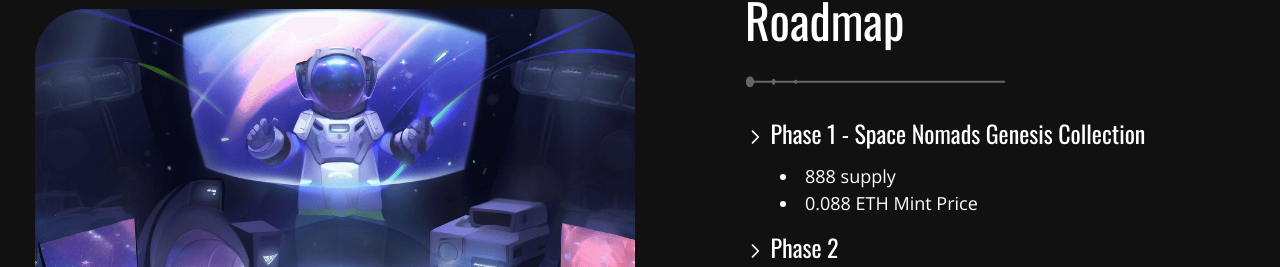
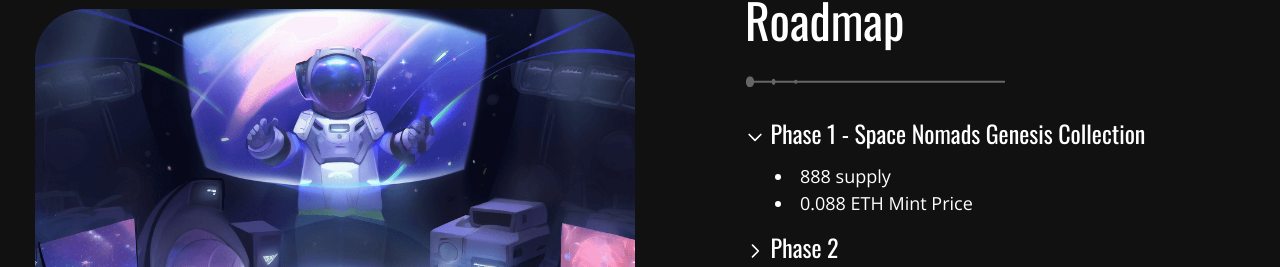
Before and after one commit to lteh0002/nomadlabs-mintsite, a SvelteKit app: page / in a window 1280 px wide. Shown: the part 2075-2342 px from the top of the page. Built offline with nearby package versions, Linux system fonts and the light colour scheme.

Commit message:
Fix accordion arrow  showing when nav is showing

```diff
--- a/src/routes/+layout.js
+++ b/src/routes/+layout.js
@@ -1 +1 @@
-export const prerender = false;
+export const prerender = true;
--- a/src/routes/+page.svelte
+++ b/src/routes/+page.svelte
@@ -13,7 +13,7 @@
 
 <div>
   <div>
-    <div id="landingpage" class="flex flex-col justify-between sticky">
+    <div id="landingpage" class="flex flex-col justify-between sticky z-50">
       <Header />
       <div class="flex flex-col items-center justify-center flex-1 gap-[48px]">
         <img class="w-[200px] h-[48px] sm:w-[362px] sm:h-[88px]" src="nl-fulllogo.png" alt="background" draggable="false" />
@@ -46,7 +46,7 @@
       </div>
     </div>
     <GenesisCollection />
-    <Roadmap />
+    <Roadmap class="z-10" />
     <Utility />
     <Explore />
     <Contact />
--- a/src/routes/GenesisCollection.svelte
+++ b/src/routes/GenesisCollection.svelte
@@ -20,7 +20,7 @@
 
       <div class="mt-[40px] flex flex-col items-center">
         <h1 class="asset-title sm:text-[18px] text-[14px]">Discover the Genesis Collection</h1>
-        <div class="lg:grid lg:grid-cols-3 lg:gap-[80px] lg:min-w-[1210px] mt-[45px] flex flex-col justify-center gap-[40px]">
+        <div class="lg:grid lg:grid-cols-3 lg:gap-[80px] lg:min-w-[1210px] mt-[45px] flex flex-col justify-center items-center gap-[40px] nft-row">
           <img class="max-w-[350px] max-h-[450px]" src="/nomadnft1.png" alt="nft1">
           <img class="max-w-[350px] max-h-[450px]" src="/nomadnft2.png" alt="nft2">
           <img class="max-w-[350px] max-h-[450px]" src="/nomadnft3.jpeg" alt="nft3">
@@ -44,4 +44,11 @@
     font-family: "Open Sans", sans-serif;
     font-weight: bold;
   }
+
+  /* @media (max-height: 820px) and (max-height: 1180px) {
+    img {
+      display: flex !important;
+      flex-direction: column !important;
+    }
+  } */
 </style>
--- a/src/routes/Header.svelte
+++ b/src/routes/Header.svelte
@@ -1,7 +1,7 @@
 <script>
   import { onMount } from "svelte";
   import { goto } from "$app/navigation";
-  import { navigation, hideAccordionButton } from "./../utils/nav.js";
+  import { navigation } from "./../utils/nav.js";
   let isPageTop = true;
   let isNavOpen = false;
 
@@ -9,10 +9,10 @@
     const overlay = document.getElementById("overlay");
     isNavOpen = !isNavOpen;
     if (isNavOpen == true) {
-      hideAccordionButton.hide()
+      // hideAccordionButton.hide()
       overlay.style.display = "block";
     } else if (isNavOpen == false) {
-      hideAccordionButton.default()
+      // hideAccordionButton.default()
       overlay.style.display = "none";
     }
     closeOverlay();
@@ -78,7 +78,6 @@
         />
       </svg>
     </div>
-
   </div>
 
   <div class="sm:pl-[60px] pl-[30px]">
@@ -255,6 +254,7 @@
 
   nav.open {
     right: 0;
+    z-index: 100;
   }
 
   .sticky-nav {
--- a/src/routes/Item.svelte
+++ b/src/routes/Item.svelte
@@ -1,10 +1,10 @@
 <script>
   import { slide } from "svelte/transition";
-  import { hideAccordionButton } from "./../utils/nav.js";
+  // import { hideAccordionButton } from "./../utils/nav.js";
   export let entry;
   let isOpen = false;
   if (entry[0] === "Phase 1 - Space Nomads Genesis Collection") {
-    isOpen = true
+    isOpen = true;
   } else {
     isOpen = false;
   }
@@ -12,10 +12,9 @@
   const toggle = () => (isOpen = !isOpen);
 </script>
 
-<button on:click={toggle} aria-expanded={isOpen} class="accordion">
+<button on:click={toggle} aria-expanded={isOpen} class="accordion z-10">
   <svg
-      class='{!$hideAccordionButton ? "" : "toggleAccordion"} inline rotateButton'
-      style="tran"
+    class="inline"
     width="20"
     height="20"
     fill="none"
@@ -23,13 +22,13 @@
     stroke-linejoin="round"
     stroke-width="2"
     viewBox="0 0 24 24"
-      stroke="currentColor"><path d="M9 5l7 7-7 7" /></svg
+    stroke="currentColor"><path d="M9 5l7 7-7 7" class="relative z-10" /></svg
   >
   {entry[0]}
 </button>
 {#if isOpen}
   <ul
-    class="list-disc list-inside sm:ml-[35px]"
+    class="list-disc list-inside ml-[25px] sm:ml-[30px]"
     transition:slide={{ duration: 300 }}
   >
     {#each entry[1] as item}
@@ -57,15 +56,17 @@
     }
   }
 
-  .rotateButton {
+  svg {
     transition: transform 0.2s ease-in;
-    z-index: 0;
-    display: inline;
   }
 
-  .toggleAccordion {
-    z-index: 0;
+  [aria-expanded="true"] svg {
     transform: rotate(0.25turn);
+  }
+
+  [aria-expanded="true"] svg path {
+    position: relative;
+    z-index: -100;
   }
 
 
--- a/src/utils/nav.js
+++ b/src/utils/nav.js
@@ -16,13 +16,13 @@ function setNav() {
 
 export const navigation = setNav()
 
-function hideAccordion() {
-  const { subscribe, set } = writable(false)
+// function hideAccordion() {
+//   const { subscribe, set } = writable(false)
 
-  return {
-    subscribe,
-    hide: () => set(false),
-    default: () => set(true)
-  }
-}
-export const hideAccordionButton = hideAccordion()
+//   return {
+//     subscribe,
+//     hide: () => set(false),
+//     default: () => set(true)
+//   }
+// }
+// export const hideAccordionButton = hideAccordion()
```
Lines whose indentation alone changed are shown as unchanged.
